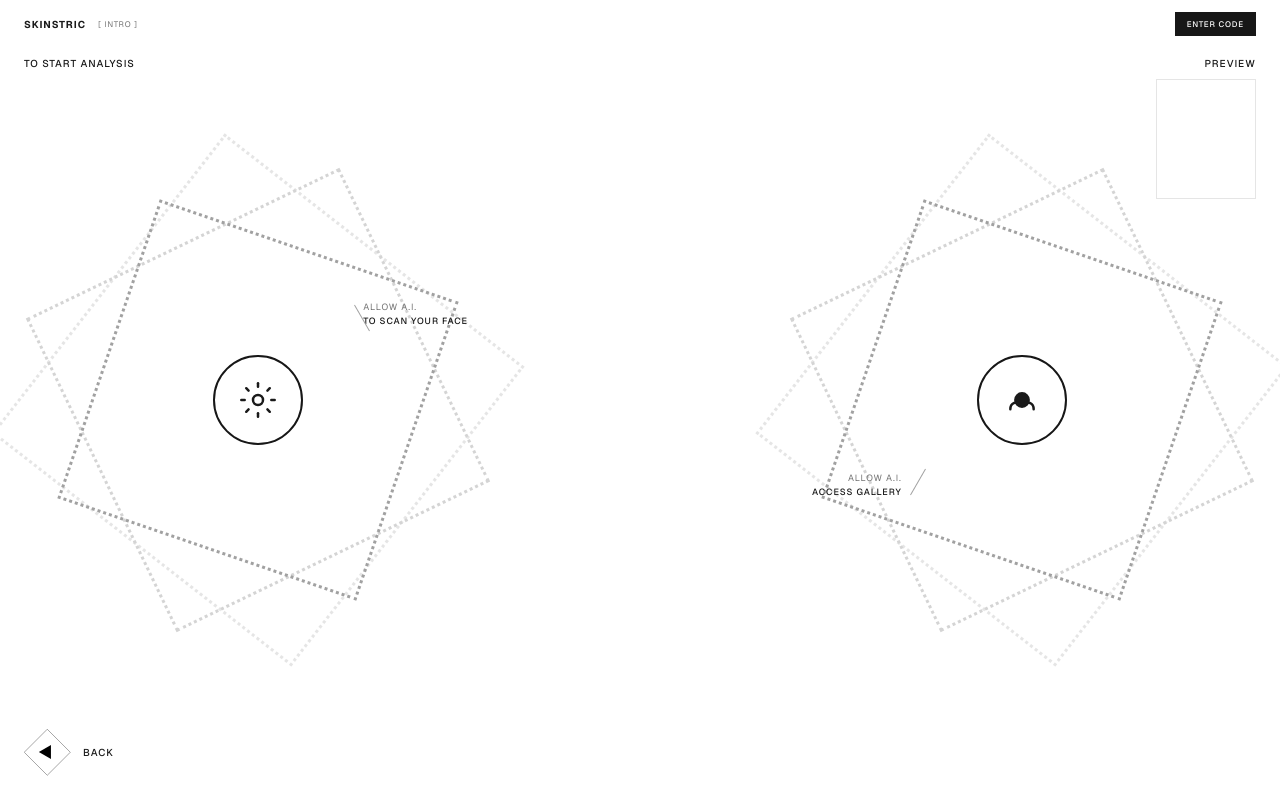
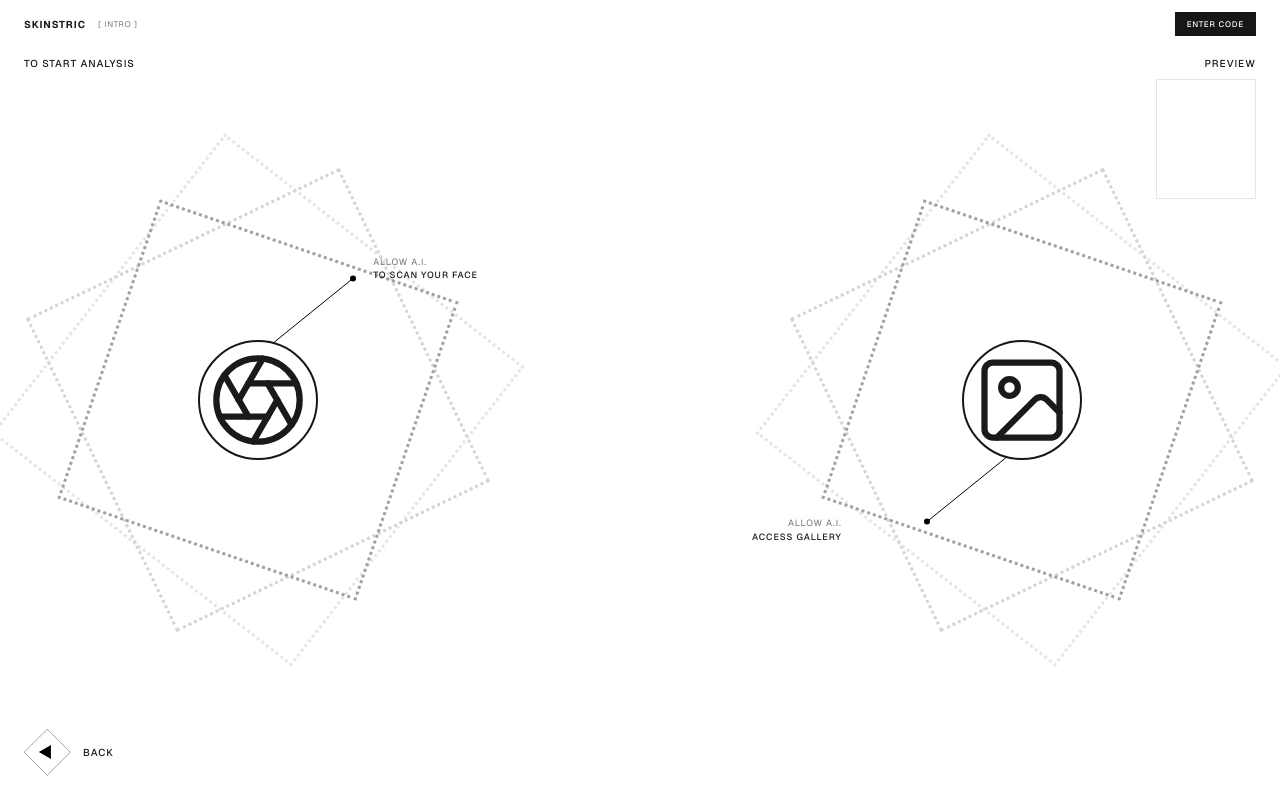
Before and after one commit to Stuede1/skinstric-ai, a Next.js app: page /results in a window 1280 px wide. Built offline with nearby package versions, Linux system fonts and the light colour scheme.

Commit message:
updated visuals

```diff
--- a/package.json
+++ b/package.json
@@ -10,6 +10,7 @@
   },
   "dependencies": {
     "gsap": "^3.15.0",
+    "lucide-react": "^1.16.0",
     "next": "16.2.6",
     "react": "19.2.4",
     "react-dom": "19.2.4"
--- a/src/app/results/page.tsx
+++ b/src/app/results/page.tsx
@@ -3,6 +3,7 @@
 import { useEffect, useRef } from 'react'
 import Link from 'next/link'
 import gsap from 'gsap'
+import { Aperture, Image } from 'lucide-react'
 
 //results page
 
@@ -106,28 +107,19 @@ export default function Results() {
 
               {/* Icon */}
               <div className="absolute inset-0 flex items-center justify-center">
-                <div className="w-[70px] h-[70px] md:w-[90px] md:h-[90px] rounded-full border-2 border-neutral-900 flex items-center justify-center">
-                  <svg width="40" height="40" viewBox="0 0 24 24" fill="none" stroke="currentColor" strokeWidth="1.5" strokeLinecap="round" strokeLinejoin="round">
-                    <circle cx="12" cy="12" r="3" />
-                    <path d="M12 2 L12 4" />
-                    <path d="M12 20 L12 22" />
-                    <path d="M2 12 L4 12" />
-                    <path d="M20 12 L22 12" />
-                    <path d="M4.93 4.93 L6.34 6.34" />
-                    <path d="M17.66 17.66 L19.07 19.07" />
-                    <path d="M4.93 19.07 L6.34 17.66" />
-                    <path d="M17.66 6.34 L19.07 4.93" />
-                  </svg>
+                <div className="w-[90px] h-[90px] md:w-[120px] md:h-[120px] rounded-full border-2 border-neutral-900 flex items-center justify-center">
+                  <Aperture size={100} strokeWidth={1.5} />
                 </div>
               </div>
 
               {/* Label with line */}
-              <div className="absolute top-[25%] right-[-20px] flex items-start gap-2">
-                <div className="w-[1px] h-[30px] bg-neutral-400 rotate-[-30deg] origin-top" />
-                <div className="text-left -mt-1">
-                  <p className="text-[9px] uppercase tracking-widest text-neutral-500">Allow A.I.</p>
-                  <p className="text-[9px] uppercase tracking-widest font-medium">To Scan Your Face</p>
-                </div>
+              <svg className="absolute top-0 left-0 w-full h-full pointer-events-none overflow-visible" style={{ zIndex: 5 }}>
+                <line x1="54%" y1="35%" x2="75%" y2="18%" stroke="#000" strokeWidth="1" />
+                <circle cx="75%" cy="18%" r="3" fill="#000" />
+              </svg>
+              <div className="absolute top-[12%] right-[-30px] text-left" style={{ zIndex: 6 }}>
+                <p className="text-[9px] uppercase tracking-widest text-neutral-500">Allow A.I.</p>
+                <p className="text-[9px] uppercase tracking-widest font-medium">To Scan Your Face</p>
               </div>
             </div>
           </div>
@@ -154,21 +146,19 @@ export default function Results() {
 
               {/* Icon */}
               <div className="absolute inset-0 flex items-center justify-center">
-                <div className="w-[70px] h-[70px] md:w-[90px] md:h-[90px] rounded-full border-2 border-neutral-900 flex items-center justify-center">
-                  <svg width="40" height="40" viewBox="0 0 24 24" fill="none" stroke="currentColor" strokeWidth="1.5" strokeLinecap="round" strokeLinejoin="round">
-                    <circle cx="12" cy="12" r="4" fill="currentColor" />
-                    <path d="M5 17.5 C5 14 8 12 12 15 C16 12 19 14 19 17.5" />
-                  </svg>
+                <div className="w-[90px] h-[90px] md:w-[120px] md:h-[120px] rounded-full border-2 border-neutral-900 flex items-center justify-center">
+                  <Image size={100} strokeWidth={1.5} />
                 </div>
               </div>
 
               {/* Label with line */}
-              <div className="absolute bottom-[25%] left-[-20px] flex items-end gap-2">
-                <div className="text-right -mb-1">
-                  <p className="text-[9px] uppercase tracking-widest text-neutral-500">Allow A.I.</p>
-                  <p className="text-[9px] uppercase tracking-widest font-medium">Access Gallery</p>
-                </div>
-                <div className="w-[1px] h-[30px] bg-neutral-400 rotate-[30deg] origin-bottom" />
+              <svg className="absolute top-0 left-0 w-full h-full pointer-events-none overflow-visible" style={{ zIndex: 5 }}>
+                <line x1="46%" y1="65%" x2="25%" y2="82%" stroke="#000" strokeWidth="1" />
+                <circle cx="25%" cy="82%" r="3" fill="#000" />
+              </svg>
+              <div className="absolute bottom-[12%] left-[-80px] text-right" style={{ zIndex: 6 }}>
+                <p className="text-[9px] uppercase tracking-widest text-neutral-500">Allow A.I.</p>
+                <p className="text-[9px] uppercase tracking-widest font-medium">Access Gallery</p>
               </div>
             </div>
           </div>
```
Also changed, not shown: 1 other file (tests, documents, lock files or other folders).
